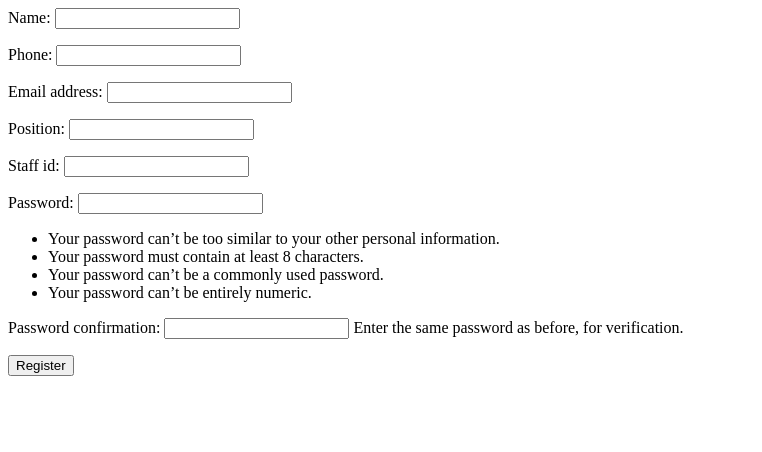
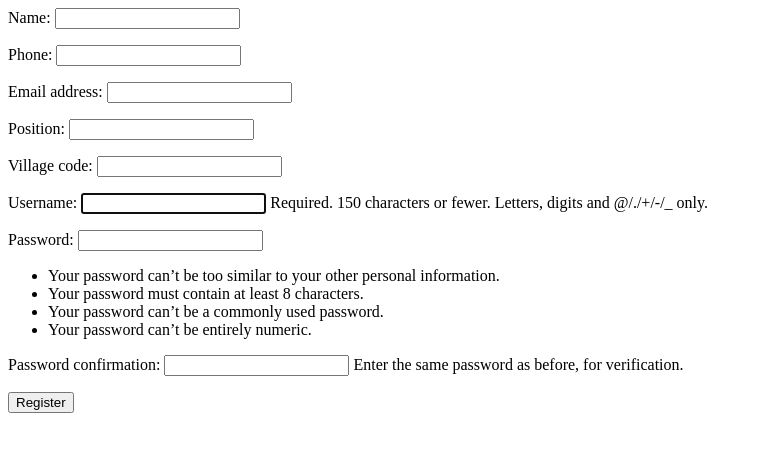
Before and after one commit to SurajSuresh123/disaster-management, a Django app: page /register/staff/ in a window 1280 px wide. Shown: the top 452 px of the page, without its empty margins (0-762 px from the left). Run offline with Django 4.2, Linux system fonts and the light colour scheme.

Commit message:
2nd commit

```diff
--- a/base/admin.py
+++ b/base/admin.py
@@ -1,6 +1,9 @@
 from django.contrib import admin
 
 # Register your models here.
-from .models import CitizenUser,StaffUser
+from .models import CustomUser,CitizenUser,StaffUser,CitizenDetails,Survey,Transfer
 admin.site.register(CitizenUser)
 admin.site.register(StaffUser)
+admin.site.register(CitizenDetails)
+admin.site.register(Survey)
+admin.site.register(Transfer)
--- a/base/forms.py
+++ b/base/forms.py
@@ -2,6 +2,7 @@
 from django import forms
 from django.contrib.auth.forms import UserCreationForm
 from .models import CitizenUser, StaffUser
+from django.forms import ModelForm
 
 class CitizenUserCreationForm(UserCreationForm):
     class Meta:
@@ -11,4 +12,4 @@ class CitizenUserCreationForm(UserCreationForm):
 class StaffUserCreationForm(UserCreationForm):
     class Meta:
         model = StaffUser
-        fields = ['name','phone','email','position','staff_id','password1','password2']
+        fields = ['name','phone','email','position','village_code','username','password1','password2']
--- a/base/models.py
+++ b/base/models.py
@@ -4,11 +4,44 @@ from django.contrib.auth.models import AbstractUser
 
 class CustomUser(AbstractUser):
     name=models.CharField(max_length=30,null=False)
-    phone=models.IntegerField(max_length=10,null=False,default=None)
+    phone=models.CharField(max_length=10,null=False,blank=True,unique=True)
+
 
 class CitizenUser(CustomUser):
     pass
 
+
 class StaffUser(CustomUser):
-    staff_id=models.CharField(max_length=6,primary_key=True)
     position=models.CharField(max_length=10,null=False)
+    village_code=models.CharField(max_length=10,null=False,default=None)
+
+class CitizenDetails(models.Model):
+    username=models.CharField(max_length=50,primary_key=True)
+    name=models.CharField(max_length=20,null=False)
+    house_no=models.IntegerField(null=False)
+    house_name=models.CharField(max_length=50,null=False)
+    address=models.CharField(max_length=20,null=False)
+    aadhar_no=models.CharField(max_length=12,null=False)
+    ration_no=models.IntegerField()
+    account_no=models.IntegerField(null=False)
+    ifsc=models.CharField(max_length=11,null=False)
+    description=models.TextField(null=False)
+    village_code=models.CharField(max_length=10,null=False,default=None)
+    survey_result=models.BooleanField(default=False)
+
+class Survey(models.Model):
+    username=models.ForeignKey(CitizenDetails, on_delete=models.CASCADE)
+    name=models.CharField(max_length=20,null=False)
+    house_no=models.IntegerField(null=False)
+    house_name=models.CharField(max_length=50,null=False)
+    address=models.CharField(max_length=20,null=False)
+    survey_desc=models.TextField()
+    estimated_loss=models.DecimalField(decimal_places=2,max_digits=8)
+
+class Transfer(models.Model):
+    user=models.ForeignKey(CitizenUser,on_delete=models.CASCADE)
+    name=models.CharField(max_length=20,null=False)
+    phone_no=models.CharField(max_length=10,null=False,blank=True,unique=True)
+    account_no=models.IntegerField(null=False)
+    ifsc=models.CharField(max_length=11,null=False)
+    amount_sent=models.DecimalField(decimal_places=2,max_digits=8,null=False)
--- a/base/urls.py
+++ b/base/urls.py
@@ -4,11 +4,21 @@
 # urlpatterns = [path("", views.home)]
 # myapp/urls.py
 from django.urls import path
-from .views import citizen_register, staff_register,home
+from .views import citizen_register, staff_register,home,citizen_login,staff_login,citizen_applicationform,citizen_details_display,citizen_application_status,staff_home,displaytostaff,surveyform_fill,display_surveyform,citizen_home
 
 urlpatterns = [
     path('',home,name='home-view'),
     path('register/citizen/', citizen_register, name='citizen_register'),
     path('register/staff/', staff_register, name='staff_register'),
+    path('login/citizen/',citizen_login,name='citizen_login'),
+    path('login/staff/',staff_login,name='staff_login'),
+    path('citizen/home/',citizen_home,name='citizen-home'),
+    path('citizen/applicationform/',citizen_applicationform,name='citizen_applicationform'),
+    path('citizen/applicationform_display',citizen_details_display,name='citizen-details-display'),
+    path('citizen/application_status',citizen_application_status,name='app-status'),
+    path('staff/home/',staff_home,name='staff-home'),
+    path('staff/home/<str:username>',displaytostaff,name='each-citizen'),
+    path('staff/home/survey/<str:username>',surveyform_fill,name='fill-survey'),
+    path('staff/home/survey_display/<str:username>',surveyform_fill,name='display-survey')
     # Add other URLs as needed
 ]
--- a/base/views.py
+++ b/base/views.py
@@ -1,23 +1,23 @@
-# from django.shortcuts import render
-# from django.http import HttpResponse
-
-# def home(request):
-#   return HttpResponse("hello world")
-
 # myapp/views.py
+from django.http import HttpResponseRedirect
+from django.contrib.auth.decorators import login_required
+from django.utils.text import slugify
 from django.shortcuts import render, redirect
-from django.contrib.auth import login
+from django.contrib.auth import login,authenticate
 from .forms import CitizenUserCreationForm, StaffUserCreationForm
+from .models import CitizenUser,CitizenDetails,StaffUser,Survey,Transfer
+from django.contrib import messages
 
 def home(request):
     return render(request,'home.html',{})
+
 def citizen_register(request):
     if request.method == 'POST':
         form = CitizenUserCreationForm(request.POST)
         if form.is_valid():
             user = form.save()
             login(request, user)
-            return redirect('home')  # Redirect to the home page or another URL
+            return redirect('citizen_login')  # Redirect to the home page or another URL
     else:
         form = CitizenUserCreationForm()
     return render(request, 'registration/citizen_register.html', {'form': form})
@@ -28,7 +28,144 @@ def staff_register(request):
         if form.is_valid():
             user = form.save()
             login(request, user)
-            return redirect('home')  # Redirect to the home page or another URL
+            return redirect('staff_login')  # Redirect to the home page or another URL
     else:
         form = StaffUserCreationForm()
     return render(request, 'registration/staff_register.html', {'form': form})
+
+def citizen_login(request):
+    msg=''
+    if request.method == 'POST':
+        username = request.POST['username']
+        password = request.POST['password']
+
+        user = authenticate(request, username=username, password=password)
+
+        if user is not None:
+            # Credentials are valid, proceed to login
+            login(request, user)
+            # Redirect to a success page or perform other actions
+            object=CitizenUser.objects.get(username=username)
+            cid=object.pk
+            return render(request,'homepage/citizenhome.html',{'cid':cid})
+        else:
+            # Credentials are not valid, handle authentication failure
+            msg='Invalid username or password'
+
+    return render(request,'login/citizenLogin.html',{'msg':msg})
+
+def staff_login(request):
+    msg=''
+    if request.method == 'POST':
+        username = request.POST['username']
+        password = request.POST['password']
+
+        user = authenticate(request, username=username, password=password)
+
+        if user is not None:
+            # Credentials are valid, proceed to login
+            login(request, user)
+            # Redirect to a success page or perform other actions
+            return redirect('staff-home')
+        else:
+            # Credentials are not valid, handle authentication failure
+            msg='Invalid staff id or password'
+
+
+    return render(request,'login/staffLogin.html',{'msg':msg})
+
+@login_required(login_url="/login/citizen/")
+def citizen_home(request):
+    user=request.user.username
+    ob=CitizenUser.objects.filter(username=user)
+    return render(request,'homepage/citizenhome.html',{'name':ob[0].name})
+
+@login_required(login_url="/login/citizen/")
+def citizen_applicationform(request):
+    submitted=False
+    user=request.user.username
+    ob=CitizenDetails.objects.filter(username=user)
+    if ob.exists():
+        submitted=True
+    if request.method=='POST':
+        instance=CitizenDetails()
+        instance.username=user
+        instance.name=ob[0].name
+        instance.house_no=request.POST['house_no']
+        instance.house_name=request.POST['house_name']
+        instance.address=request.POST['address']
+        instance.village_code=request.POST['village_code']
+        instance.aadhar_no=request.POST['aadhar_no']
+        instance.ration_no=request.POST['ration_no']
+        instance.account_no=request.POST['account_no']
+        instance.ifsc=request.POST['ifsc']
+        instance.description=request.POST['description']
+        instance.save()
+        return HttpResponseRedirect('/citizen/applicationform/')
+
+    return render(request,'allforms/applicationform_fill.html',{'submitted':submitted})
+
+
+@login_required(login_url="login/citizen/")
+def citizen_details_display(request):
+    user=request.user.username
+    ob=CitizenDetails.objects.filter(username=user)
+    return render(request,'allforms/applictionform_display.html',{'instance':ob[0]})
+
+@login_required(login_url="login/citizen/")
+def citizen_application_status(request):
+    user=request.user.username
+    ob=CitizenDetails.objects.filter(username=user)
+    if not ob:
+        msg='Please fill application form'
+    elif ob[0].survey_result:
+        msg='Application Accepted'
+    else:
+        msg='Application under scrutiny'
+    return render(request,'allforms/citizen_status.html',{'msg':msg})
+
+@login_required(login_url="login/staff/")
+def staff_home(request):
+    user=request.user.username
+    print('user=',user)
+    if user=='eldho':
+        return redirect("staff_login")
+    staffob=StaffUser.objects.filter(username=user)
+    objs=CitizenDetails.objects.filter(village_code=staffob[0].village_code)
+    url='/staff/home/username='
+    return render(request,'homepage/staffhome.html',{'cid':staffob[0].pk,'objs':objs,'url':url})
+
+@login_required(login_url="login/staff/")
+def displaytostaff(request,username):
+    ob = CitizenDetails.objects.filter(username=username[9:])
+    ob2=Survey.objects.filter(username=username[9:])
+    view=False
+    if not ob2.exists():
+        print('username =',ob[0].username)
+        user='CitizenDetails object ('+ob[0].username+')'
+        instance=Survey()
+        instance.username=user
+        instance.name=ob[0].name
+        instance.house_no=ob[0].house_no
+        instance.address=ob[0].address
+        instance.save()
+    url1='/staff/home/survey/username='
+    url2='/staff/home/survey_display/username='
+    if ob2:
+        if ob2[0].survey_desc:
+            view=True
+    return render(request,'allforms/applicationform_dis_tostaff.html',{'instance':ob[0],'url1':url1,'url2':url2,'view':view,'username':username[9:]})
+
+def surveyform_fill(request,username):
+    instance=Survey.objects.filter(username=username[9:])
+    if request.method=='POST':
+        instance[0].survey_desc=request.POST['survey_desc']
+        instance[0].estimated_loss=request.POST['estimated_loss']
+        instance.save()
+        return HttpResponseRedirect('/staff/home/survey/username='+username)
+
+    return render(request,'allforms/surveyform_fill.html')
+
+def display_surveyform(request,username):
+    instance=Survey.objects.filter(username=username)
+    return render(request,'surveyform_display.html',{'instance':instance})
```
Also changed, not shown: base/templates/home.html (+9 -1 lines).
